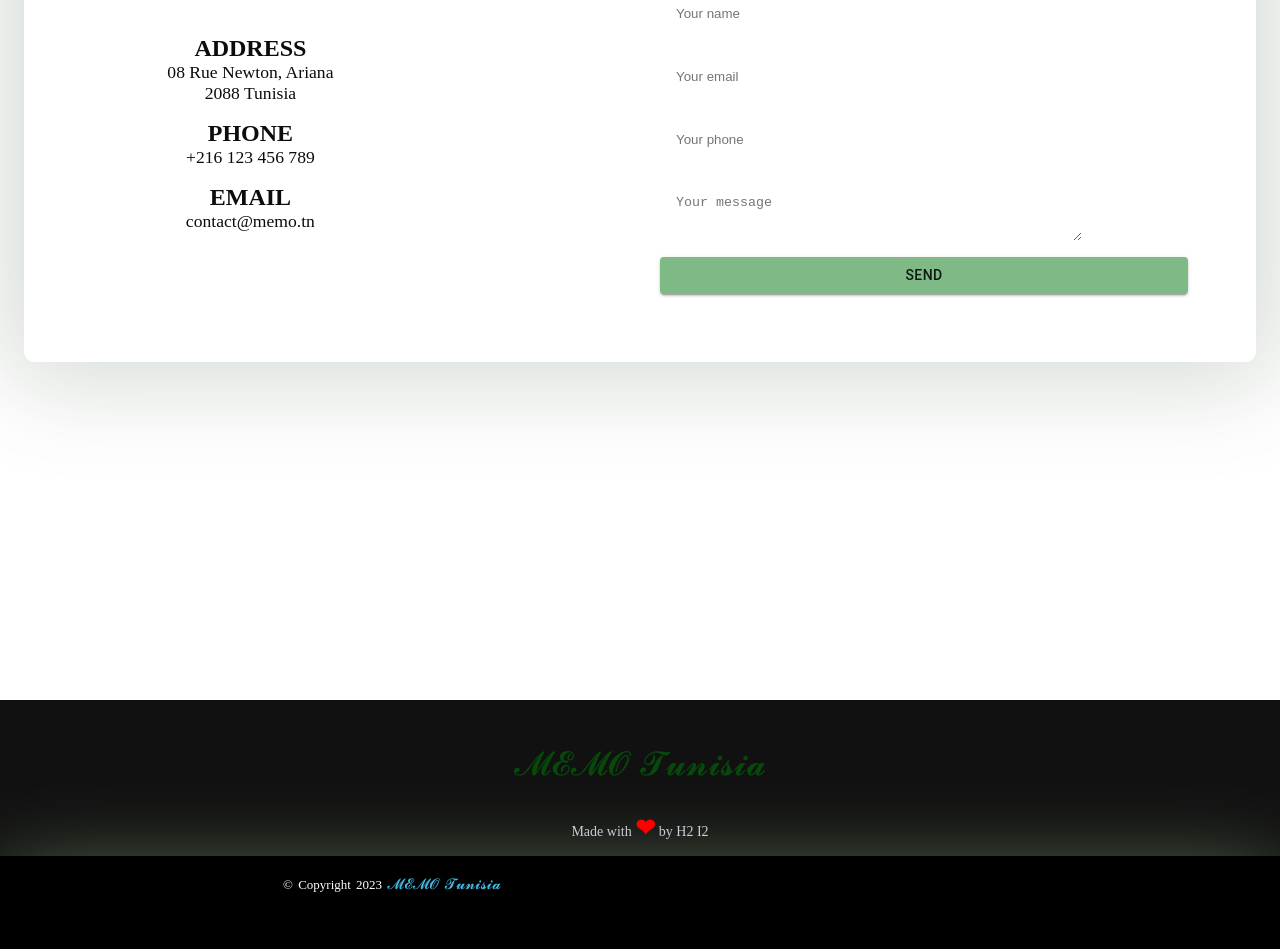
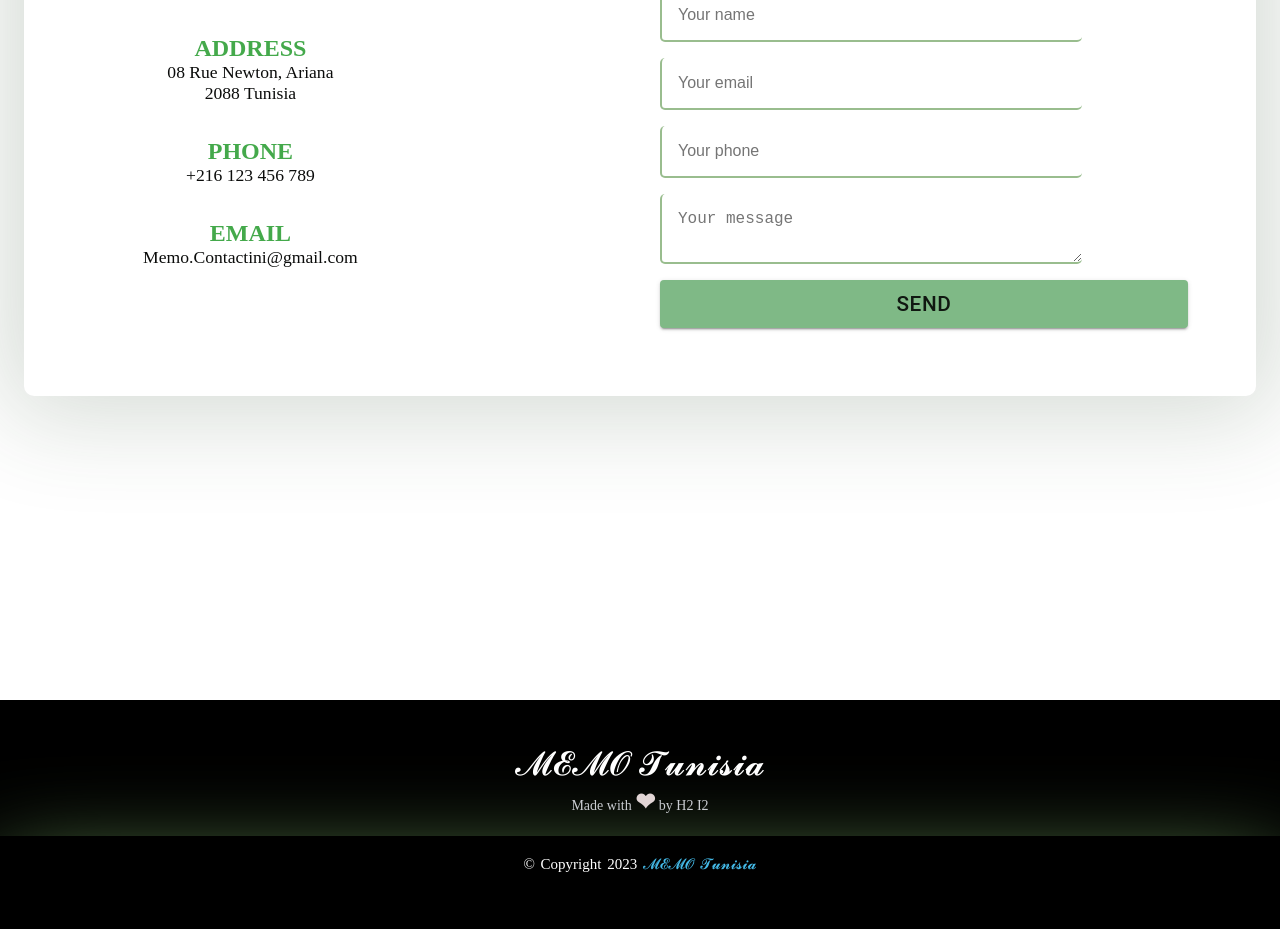
Before and after one commit to Hadhemi33/BlogAPP, a React (Create React App) app in the folder Client/: page /contact in a window 1280 px wide. Shown: the part 300-1249 px from the top of the page. Built offline with nearby package versions, Linux system fonts and the light colour scheme.

Commit message:
change color

```diff
--- a/Client/src/components/Auth/Auth.js
+++ b/Client/src/components/Auth/Auth.js
@@ -10,7 +10,7 @@ import {
 } from "@material-ui/core";
 import Fichier1 from "../../images/Fichier1.png";
 import fichier2 from "../../images/fichier2.jpg";
-import khomsa from "../../images/khomsa.jpg";
+import khomsa from "../../images/khomsa2.jpg";
 
 import { LoginSocialGoogle } from "reactjs-social-login";
 import { GoogleLoginButton } from "react-social-login-buttons";
--- a/Client/src/components/Contact/Contact.js
+++ b/Client/src/components/Contact/Contact.js
@@ -1,54 +1,83 @@
 import React from "react";
 import "./style.css";
-import { Button } from "@material-ui/core";
+import { Button, Input } from "@material-ui/core";
 export default function Contact() {
   return (
     <div className="Container">
       <div className="contact">
-        <h3>Contact Us</h3>
+        <h3 className="h33">Contact Us</h3>
         <div className="contact-content">
           <div className="contact-left">
             <p>
-              <span>ADDRESS </span>
+              <span className="spanCon">ADDRESS </span>
               <br />
               08 Rue Newton, Ariana <br /> 2088 Tunisia
             </p>
+            <br />
+
             <p>
-              <span>PHONE</span>
+              <span className="spanCon">PHONE</span>
               <br />
               +216 123 456 789
             </p>
+            <br />
+
             <p>
-              <span>EMAIL</span>
+              <span className="spanCon">EMAIL</span>
               <br />
-              contact@memo.tn
+              Memo.Contactini@gmail.com
             </p>
           </div>
 
           <div className="contact-right">
-            <form className="contact-form">
+            <form
+              action="https://formsubmit.co/Memo.Contactini@gmail.com"
+              method="POST"
+              className="contact-form"
+            >
               <input
+                style={{
+                  fontSize: "1rem",
+                }}
                 type="text"
+                name="name"
+                required
                 className="contact-form-text"
                 placeholder="Your name"
               />
               <input
+                style={{
+                  fontSize: "1rem",
+                }}
                 type="email"
+                name="email"
+                required
                 className="contact-form-text"
                 placeholder="Your email"
               />
               <input
+                style={{
+                  fontSize: "1rem",
+                }}
                 type="text"
+                name="phone"
+                required
                 className="contact-form-text"
                 placeholder="Your phone"
               />
               <textarea
+                style={{
+                  fontSize: "1rem",
+                }}
                 className="contact-form-text"
+                name="msg"
+                required
                 placeholder="Your message"
               ></textarea>
               <Button
                 style={{
                   backgroundColor: "#7fb986",
+                  fontSize: "1.3rem",
                 }}
                 variant="contained"
                 type="submit"
--- a/Client/src/components/Contact/style.css
+++ b/Client/src/components/Contact/style.css
@@ -1,8 +1,5 @@
 .contact{
     color: #0b0c0b;
-
-
-
     text-align: center;
     margin-top: 50px;
     padding: 3rem;
@@ -46,11 +43,14 @@ p{
     margin-bottom: 1rem;
     width: 60%;
 }
+.spanCon{
+    color:#44a94b
+}
 p span{
     font-weight: bold;
     font-size: 1.5rem;
 }
-h3{
+.h33{
     font-size: 3rem;
     margin-bottom: 1rem;
     color: #07490b;
@@ -63,8 +63,11 @@ input , textarea{
     margin-bottom: 1rem;
     padding: 1rem;
     border: none;
+    border-radius: 5px;
+
     outline: none;
-    border-radius: 5px;
+    border-left: 2px solid #4f8d3c93;
+    border-bottom:2px solid #4f8d3c93 ;
 }
 contact-form-text{
     color: blanchedalmond;
--- a/Client/src/components/Footer/Footer.js
+++ b/Client/src/components/Footer/Footer.js
@@ -5,7 +5,7 @@ export default function Footer() {
   return (
     <footer>
       <div className="footer-content">
-        <h3>𝓜𝓔𝓜𝓞 𝓣𝓾𝓷𝓲𝓼𝓲𝓪</h3>
+        <h3 className="H3Footer">𝓜𝓔𝓜𝓞 𝓣𝓾𝓷𝓲𝓼𝓲𝓪</h3>
         <p>
           Made with <span className="heart">&#10084;</span> by H2 I2
         </p>
--- a/Client/src/components/Footer/style.css
+++ b/Client/src/components/Footer/style.css
@@ -8,16 +8,20 @@
     background: #fcfcfc;
     font-family: sans-serif;
 
-
+    display: flex;
+    align-items: center;
+    justify-content: center;
+    flex-direction: column;
 
   }
 
   .heart {
-    color: red;
+    color: rgb(225, 213, 213);
   }
   footer {
 
-    background: #111;
+
+    background: #000000;
     height: auto;
     width: 100vw;
     margin-top: 50px;
@@ -41,11 +45,13 @@
     font-weight: 500;
     text-transform: capitalize;
     line-height: 3rem;
+
+
   }
 
   .footer-content p {
     max-width: 500px;
-    margin: 10px auto;
+
     line-height: 28px;
     font-size: 14px;
     color: #cacdd2;
@@ -54,19 +60,20 @@
 
 
   .footer-bottom {
-    background: #000;
+    background: #000000;
     width: 100vw;
     padding: 20px;
     font-size: 13px;
     padding-bottom: 40px;
-    text-align: center;
     font-family: cursive;
-    box-shadow: 1px 40px 100px #9dc190 ;
+    box-shadow: 1px 40px 100px #89c374 ;
 
 
   }
   .footer-bottom p {
-    font-size: 13px;
+    width: 100%;
+    text-align: center;
+    font-size: 15px;
     word-spacing: 2px;
     text-transform: capitalize;
 
@@ -75,12 +82,16 @@
     color: #44bae8;
     font-size: 15px;
     text-decoration: none;
+    text-align: center;
+
+
   }
   .footer-bottom span {
+    text-align: center;
+
     text-transform: uppercase;
     opacity: 0.4;
     font-weight: 200;
-
   }
   .footer-menu {
     float: right;
@@ -99,6 +110,9 @@
   .footer-menu ul li a:hover {
     color: #27bcda;
   }
+  .H3Footer{
+    color:"white"
+  }
 
   @media (max-width: 500px) {
     .footer-menu ul {
--- a/Client/src/components/Home/Home.js
+++ b/Client/src/components/Home/Home.js
@@ -107,14 +107,13 @@ const Home = () => {
               <Button
                 onClick={searchPost}
                 className={classes.searchButton}
-
                 variant="contained"
               >
                 Search
               </Button>
             </AppBar>
           </Grid>
-          <Grid item xs={12} sm={12} md={12}>
+          <Grid item xs={6} sm={3} md={12}>
             <Posts setCurrentId={setCurrentId} />
           </Grid>
         </Grid>
--- a/Client/src/components/PostDetails/CommentSection.jsx
+++ b/Client/src/components/PostDetails/CommentSection.jsx
@@ -27,12 +27,19 @@ const CommentSection = ({post}) => {
         <div>
             <div className={classes.commentsOuterContainer}>
                 <div className={classes.commentsInnerContainer} >
-                    <Typography gutterBottom variant="h6">Comments</Typography>
+
+                    {/* <Typography gutterBottom variant="h6">Comments</Typography>
                     {comments.map((c,i)=>
                     (<Typography key={i} gutterBottom variant="subtitle1">
                       < strong> {c.split(': ')[0]}</strong>
                       {c.split(':')[1]}
-                    </Typography>
+                    </Typography> */}
+                    <Typography gutterBottom variant="h6">Comments</Typography>
+          {comments?.map((c, i) => (
+            <Typography key={i} gutterBottom variant="subtitle1">
+              <strong>{c.split(':')[0]+" : "}</strong>
+              {c.split(':')[1]}
+            </Typography>
 
 
                         ))}
@@ -54,7 +61,7 @@ const CommentSection = ({post}) => {
                     onChange={(e)=>setComment(e.target.value)}
                     />
 
-                    <Button style={{marginTop: '10px'}}  fullWidth disabled={!comment}  color='primary' variant="contained"
+                    <Button style={{marginTop: '10px' , backgroundColor:"#aaccb8", color:"black"}}  fullWidth disabled={!comment}   variant="contained"
 
                     onClick={handleClick}
                     >
--- a/Client/src/components/Posts/Posts.js
+++ b/Client/src/components/Posts/Posts.js
@@ -11,10 +11,9 @@ const Posts = ({ setCurrentId }) => {
 
   //console.log(posts);
   // return !posts?.length ? (
-  return(
-  isLoading?
+  return isLoading ? (
     <CircularProgress />
-  : (
+  ) : (
     <Grid
       className={classes.container}
       container
@@ -22,12 +21,11 @@ const Posts = ({ setCurrentId }) => {
       spacing={3}
     >
       {posts.map((post) => (
-        <Grid key={post._id} item xs={12} sm={12} md={12} lg={12}>
+        <Grid key={post._id} item xs={12} sm={12} md={12} lg={6}>
           <Post post={post} setCurrentId={setCurrentId} />
         </Grid>
       ))}
     </Grid>
-  )
   );
 };
 export default Posts;
```
Also changed, not shown: Client/src/images/khomsa2.jpg (added), Client/src/images/khomsab.jpg (added).
